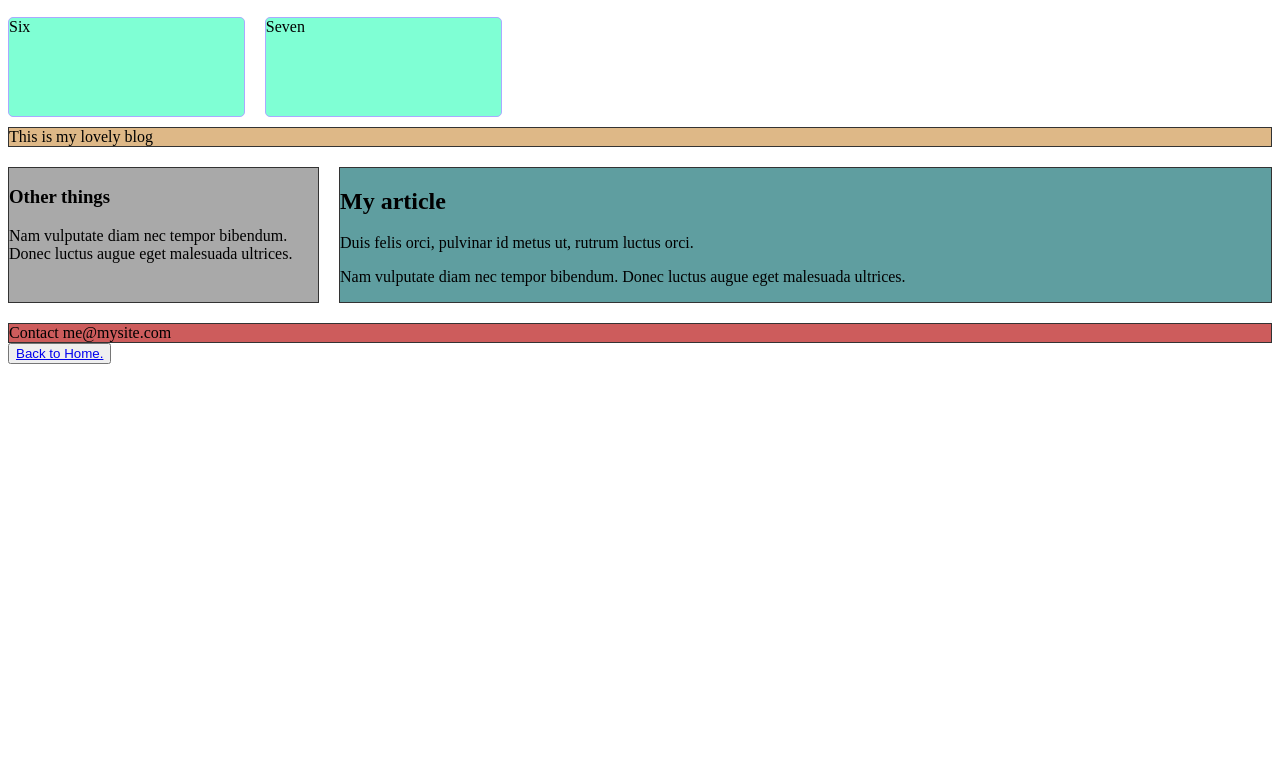
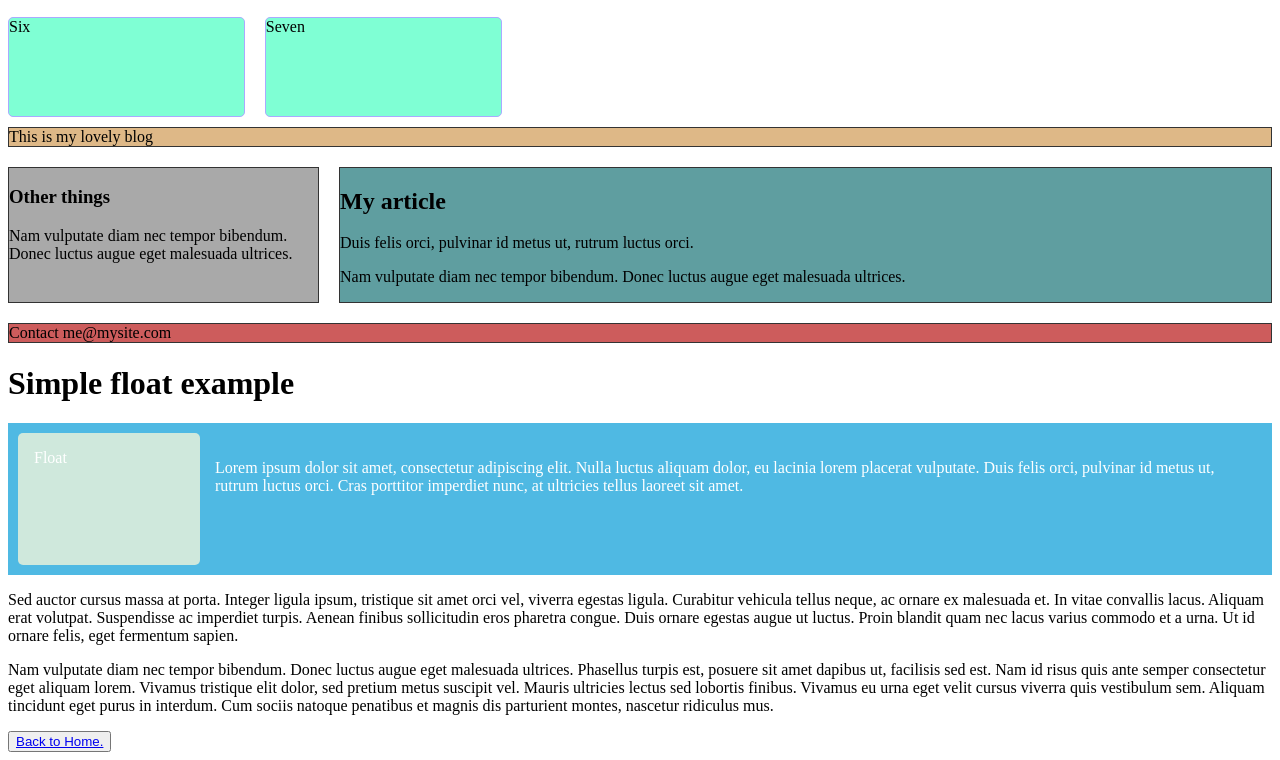
Before and after one commit to ryichk/css-practice, a website: page layout.html in a window 1280 px wide. Shown: the part 1317-2077 px from the top of the page. Before the commit the page ends 1689 px from the top, so only its background shows below. Drawn offline with Linux system fonts and the light colour scheme.

Commit message:
finish float layout

```diff
--- a/layout.html
+++ b/layout.html
@@ -110,6 +110,15 @@
           <footer>Contact me@mysite.com</footer>
         </div>
       </div>
+      <div class="float-layout">
+        <h1>Simple float example</h1>
+        <div class="wrapper">
+          <div class="box">Float</div>
+          <p class="special">Lorem ipsum dolor sit amet, consectetur adipiscing elit. Nulla luctus aliquam dolor, eu lacinia lorem placerat vulputate. Duis felis orci, pulvinar id metus ut, rutrum luctus orci. Cras porttitor imperdiet nunc, at ultricies tellus laoreet sit amet. </p>
+        </div>
+        <p class="cleared">Sed auctor cursus massa at porta. Integer ligula ipsum, tristique sit amet orci vel, viverra egestas ligula. Curabitur vehicula tellus neque, ac ornare ex malesuada et. In vitae convallis lacus. Aliquam erat volutpat. Suspendisse ac imperdiet turpis. Aenean finibus sollicitudin eros pharetra congue. Duis ornare egestas augue ut luctus. Proin blandit quam nec lacus varius commodo et a urna. Ut id ornare felis, eget fermentum sapien.</p>
+        <p>Nam vulputate diam nec tempor bibendum. Donec luctus augue eget malesuada ultrices. Phasellus turpis est, posuere sit amet dapibus ut, facilisis sed est. Nam id risus quis ante semper consectetur eget aliquam lorem. Vivamus tristique elit dolor, sed pretium metus suscipit vel. Mauris ultricies lectus sed lobortis finibus. Vivamus eu urna eget velit cursus viverra quis vestibulum sem. Aliquam tincidunt eget purus in interdum. Cum sociis natoque penatibus et magnis dis parturient montes, nascetur ridiculus mus.</p>
+      </div>
       <button>
         <a href="/">Back to Home.</a>
       </button>
--- a/public/css/layout.css
+++ b/public/css/layout.css
@@ -130,3 +130,43 @@
   border: 1px solid #333;
   background-color: indianred;
 }
+
+/* Float Layout */
+.float-layout .box {
+  float: left;
+  margin-right: 15px;
+  width: 150px;
+  height: 100px;
+  border-radius: 5px;
+  background-color: rgb(207, 232, 220);
+  padding: 1em;
+}
+
+.special {
+  background-color: rgb(79, 185, 227);
+  padding: 10px;
+  color: #fff;
+}
+
+.wrapper {
+  background-color: rgb(79, 185, 227);
+  padding: 10px;
+  color: #fff;
+}
+
+/* clearfix ハック */
+/* .wrapper::after {
+  content: "";
+  clear: both;
+  display: block;
+} */
+
+/* オーバーフローを使用する */
+/* .wrapper {
+  overflow: auto;
+} */
+
+/* display: flow-root */
+.wrapper {
+  display: flow-root;
+}
```
